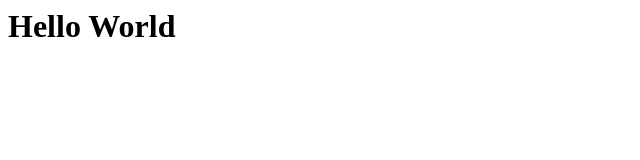
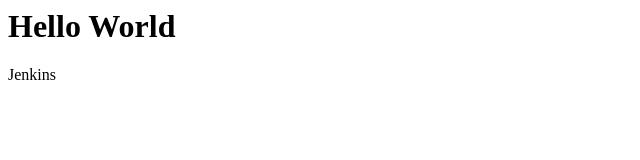
Before and after one commit to Markofx/kiii-jenkins, a plain HTML site: page index.html in a window 1280 px wide. Shown: the full height of the page, 0-640 px from the left. Drawn offline with Linux system fonts and the light colour scheme.

Commit message:
Update index.html

```diff
--- a/index.html
+++ b/index.html
@@ -1 +1,2 @@
 <h1>Hello World</h1>
+<p>Jenkins</p>
```
